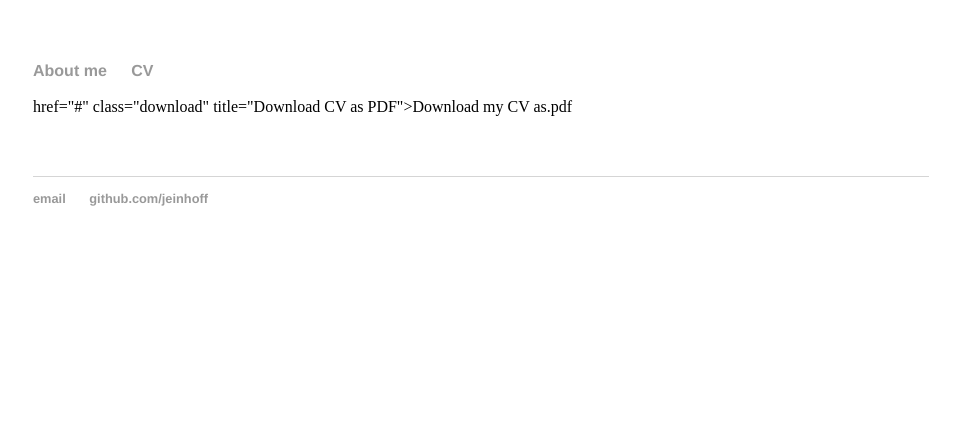
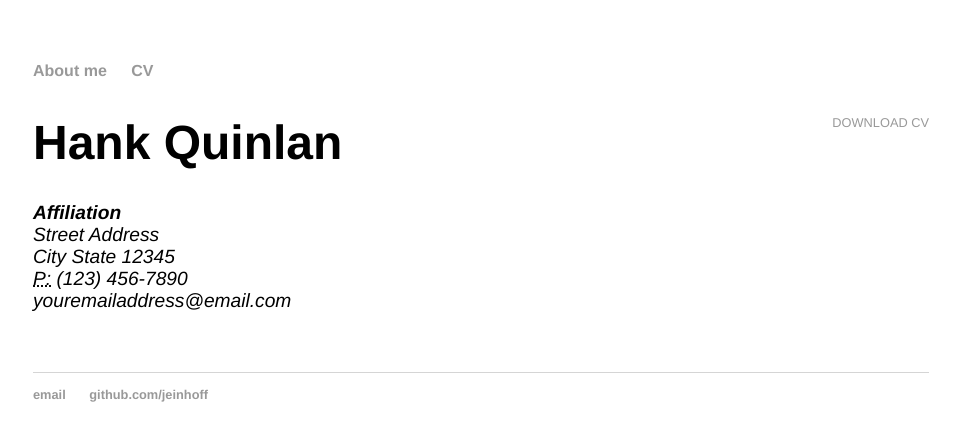
Before and after one commit to jeinhoff/jeinhoff.github.io, a Jekyll site: the page built from cv/index.html, in a window 1280 px wide. Shown: the top 441 px of the page, without its empty margins (159-1119 px from the left). Built offline with Jekyll 4.4.1, drawn with Linux system fonts in a browser that asks for light colours.

Commit message:
Update index.html

```diff
--- a/cv/index.html
+++ b/cv/index.html
@@ -4,5 +4,13 @@ title: CV
 ---
 
 <div class="cv">
-	href="#" class="download" title="Download CV as PDF">Download my CV as.pdf
+	<a href="#" class="download" title="Download CV as PDF">Download CV</a>
+		<h1>Hank Quinlan</h1>
+			<address>
+			<strong>Affiliation</strong><br>
+			Street Address<br>
+			City State 12345<br>
+			<abbr title="phone">P:</abbr> (123) 456-7890<br>
+			<span class="obfuscate">youremailaddress@email.com</span>
+			</address>
 </div>
```
